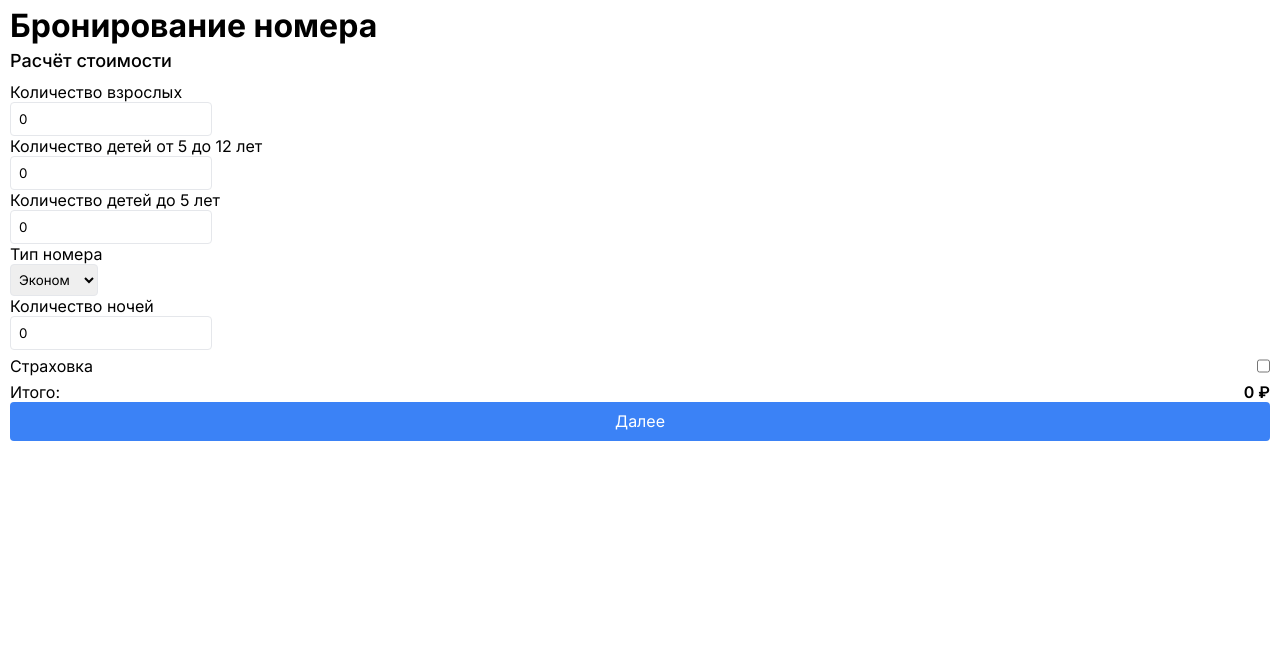
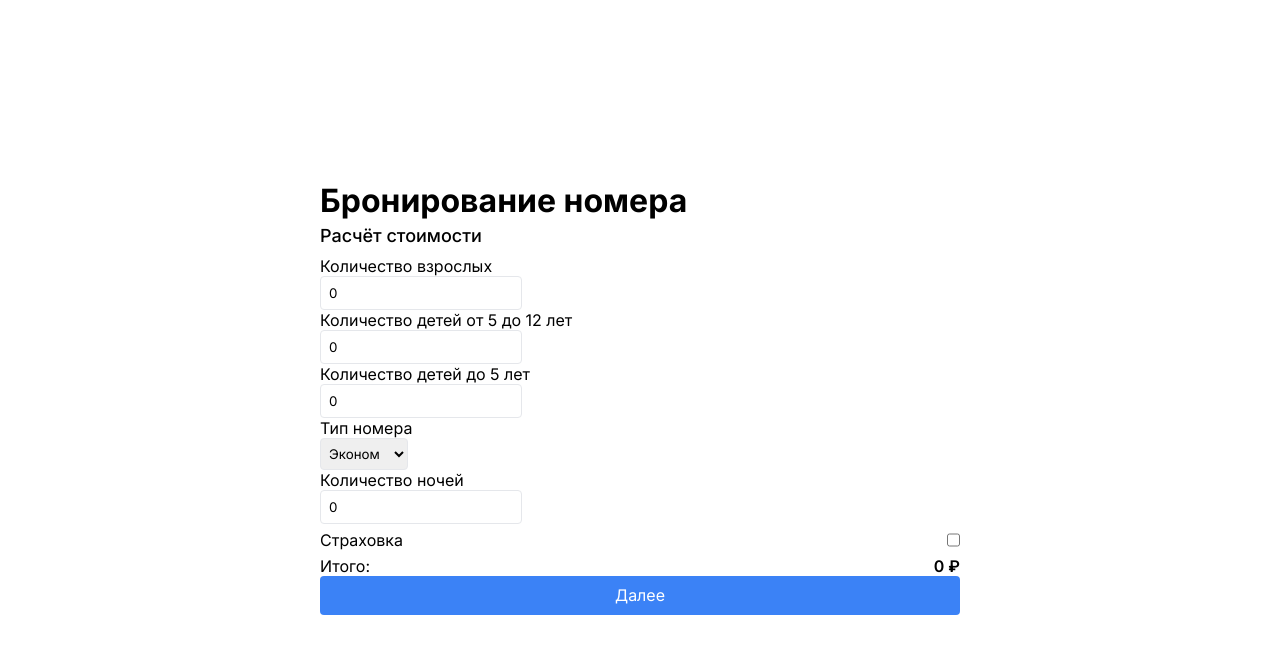
Before and after one commit to M4XPRD/nimax-test-task, a React (Create React App) app: page / in a window 1280 px wide. Shown: the top 654 px of the page. Built offline with nearby package versions, Linux system fonts and the light colour scheme.

Commit message:
More CSS added

```diff
--- a/src/styles/form.scss
+++ b/src/styles/form.scss
@@ -3,6 +3,7 @@
   flex-direction: column;
   padding: 10px;
   gap: 10px;
+  width: 640px;
 
   .form-header {
     display: flex;
@@ -36,6 +37,11 @@
     padding-left: 8px;
   }
 
+  input[type=number]::-webkit-inner-spin-button,
+  input[type=number]::-webkit-outer-spin-button {
+    margin-right: 8px;
+}
+
   select {
     padding-left: 4px;
   }
@@ -51,6 +57,8 @@
     font-weight: 600;
   }
 
+  .form-submit {
+
     .submit {
       font-size: 16px;
       line-height: 19.36px;
@@ -60,5 +68,21 @@
       background-color: #3B82F6;
       color: #FFFFFF;
       border: none;
+
+      transition: all 0.5s ease-in-out;
+
+      cursor: pointer;
+    }
+
+    .submit:hover {
+      background-color: #60A5FA;
+
+      transition: all 0.5s ease-in-out;
+    }
+
+    .submit:focus {
+      outline: none;
+      border: 2px solid #3B82F6;
     }
   }
+}
--- a/src/styles/main.scss
+++ b/src/styles/main.scss
@@ -4,6 +4,7 @@
 }
 
 body {
+  height: 100svh;
   font-family: 'Inter';
 }
 
@@ -11,3 +12,10 @@ button {
   font-family: 'Inter';
   height: 39px;
 }
+
+.wrapper {
+  height: 100svh;
+  display: flex;
+  justify-content: center;
+  align-items: center;
+}
```
Also changed, not shown: src/styles/adaptability-640-768.scss (added). Lines whose indentation alone changed are shown as unchanged.
